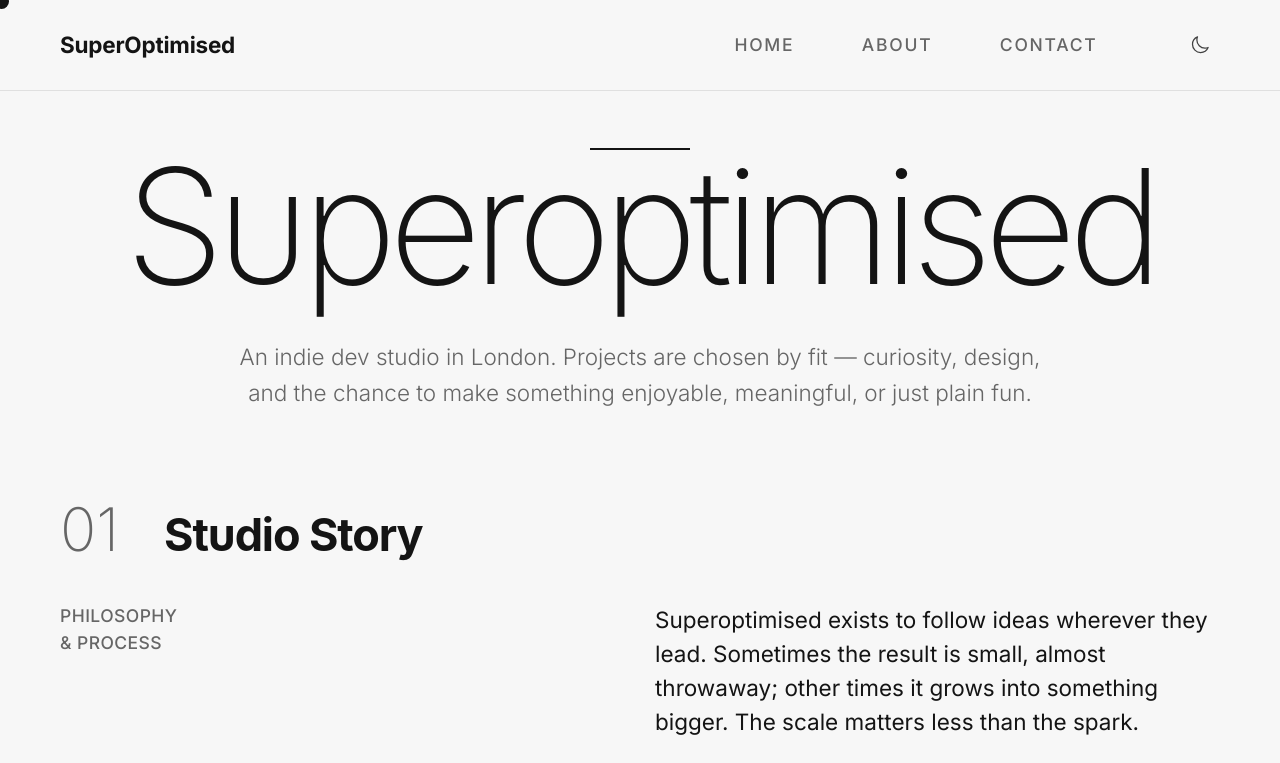
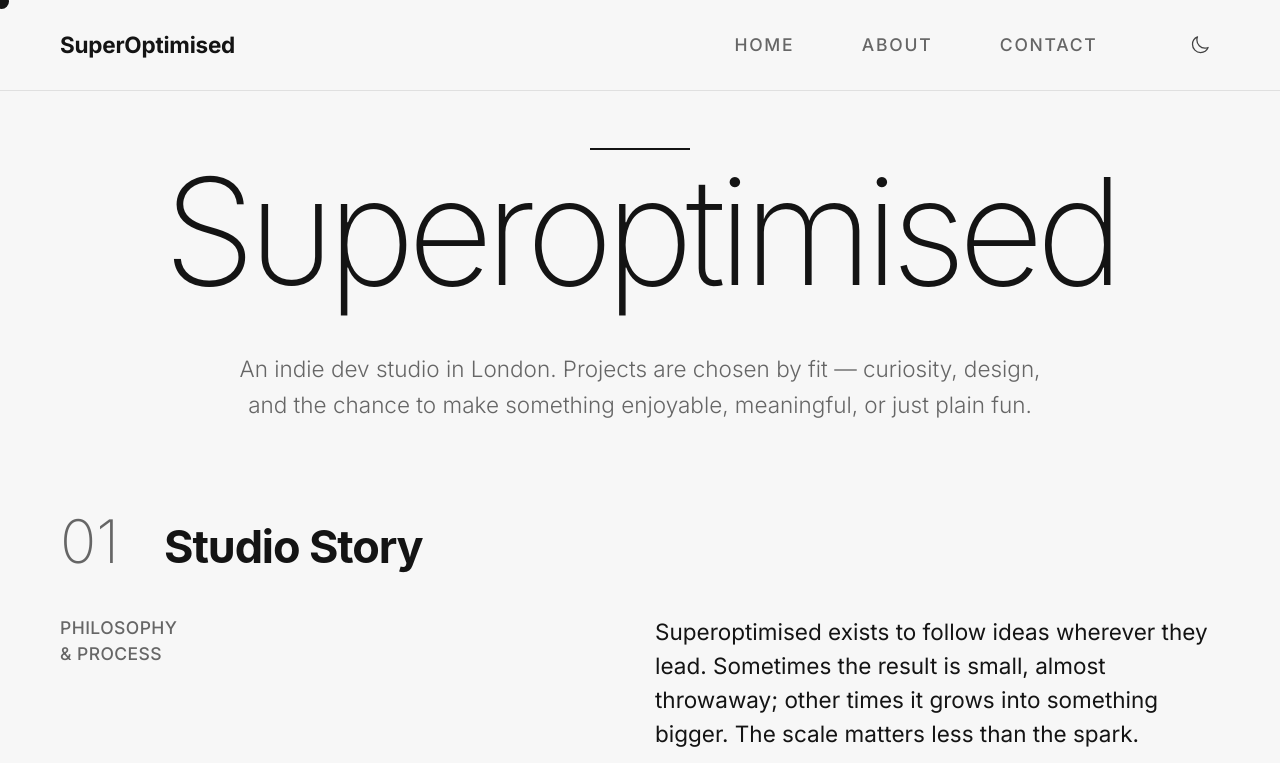
Before and after one commit to Whirlywack/suhome, a Next.js app: page / in a window 1280 px wide. Shown: the top 763 px of the page. Built offline with nearby package versions, Linux system fonts and the light colour scheme; no server answers.

Commit message:
Align typography scale with production sizing

```diff
--- a/app/globals.css
+++ b/app/globals.css
@@ -6,7 +6,7 @@
 @layer base {
   :root {
     /* Responsive Root Font Size - Perfect Scaling Foundation */
-    font-size: 100%; /* Mobile: Respects user preference (usually 16px) */
+    font-size: 100%;
 
     /* Brutalist Color System - Light Mode Architecture */
     --background: 0 0% 97%; /* updated off-white */
@@ -31,63 +31,71 @@
     /* Typography architectural variables */
     --font-feature-settings: 'cv01', 'cv02', 'cv03', 'cv04', 'cv05', 'cv06',
       'cv09', 'cv10', 'cv11';
+
+    /* Typography scale tokens */
+    --font-size-xs: 0.75rem;
+    --font-size-sm: 0.875rem;
+    --font-size-base: 1rem;
+    --font-size-lg: 1.125rem;
+    --font-size-xl: 1.25rem;
+    --font-size-2xl: 1.5rem;
+    --font-size-3xl: 1.875rem;
+    --font-size-4xl: 2.25rem;
+    --font-size-5xl: 3rem;
+    --font-size-display: clamp(1.5rem, 0.75rem + 2vw, 3rem);
+    --font-size-hero: clamp(2.25rem, 1rem + 4vw, 5rem);
+    --font-size-mega: clamp(3.5rem, 1rem + 10vw, 8rem);
+
+    --line-height-snug: 1.2;
+    --line-height-tight: 1.15;
+    --line-height-dense: 1.05;
+    --line-height-body: 1.65;
+    --letter-spacing-tight: -0.015em;
+    --letter-spacing-display: -0.02em;
+    --letter-spacing-mega: -0.05em;
   }
 
   /* Advanced Responsive Root Font Size - Multi-Screen Optimization */
 
-  /* Standard Mobile (iPhone SE, iPhone 14 Pro, etc.) */
   @media (min-width: 24rem) {
-    /* 384px */
     :root {
-      font-size: 103.125%; /* 16.5px equivalent - Standard phones optimization */
+      font-size: 103.125%;
     }
   }
 
-  /* Large Mobile/Phablet (iPhone 14 Pro Max, etc.) */
   @media (min-width: 26.75rem) {
-    /* 428px */
     :root {
-      font-size: 106.25%; /* 17px equivalent - Larger phones need bigger text */
+      font-size: 106.25%;
     }
   }
 
-  /* Mobile Landscape/Small Tablet */
   @media (min-width: 36rem) {
-    /* 576px */
     :root {
-      font-size: 112.5%; /* 18px equivalent - Landscape reading optimization */
+      font-size: 112.5%;
     }
   }
 
-  /* Tablet Portrait */
   @media (min-width: 48rem) {
-    /* 768px */
     :root {
-      font-size: 118.75%; /* 19px equivalent - Tablet-specific readability */
+      font-size: 118.75%;
     }
   }
 
-  /* Desktop/Laptop */
   @media (min-width: 64rem) {
-    /* 1024px */
     :root {
-      font-size: 125%; /* 20px equivalent - Desktop optimization */
+      font-size: 125%;
     }
   }
 
-  /* Large Desktop */
   @media (min-width: 90rem) {
-    /* 1440px */
     :root {
-      font-size: 131.25%; /* 21px equivalent - Large screen readability */
+      font-size: 131.25%;
     }
   }
 
-  /* 4K/Ultra-wide */
   @media (min-width: 160rem) {
-    /* 2560px */
     :root {
-      font-size: 137.5%; /* 22px equivalent - Maximum readability */
+      font-size: 137.5%;
     }
   }
 
@@ -165,17 +173,6 @@
     @apply font-display tracking-tight;
   }
 
-  /* Mathematical line height system */
-  .text-mega {
-    line-height: 0.9;
-  }
-  .text-hero {
-    line-height: 1.1;
-  }
-  .text-display {
-    line-height: 1.2;
-  }
-
   /* Anchor scrolling configuration for fixed header */
   [id] {
     scroll-margin-top: var(--nav-h);
@@ -216,36 +213,8 @@
     z-index: 50;
   }
 
-  /* Container query setup for hero section */
-  #home {
-    container-type: inline-size;
-    container-name: hero;
-  }
-
-  /* Hero title with modern container queries - no conflicting systems */
   h1.hero-title {
-    /* Mobile-first with container query units */
-    font-size: clamp(3.5rem, 12cqi, 5rem);
-    letter-spacing: -0.03em;
-    line-height: 0.9;
-  }
-
-  /* Tablet: container-based breakpoint */
-  @container hero (min-width: 576px) {
-    h1.hero-title {
-      font-size: clamp(5rem, 10cqi, 8rem);
-      letter-spacing: -0.04em;
-      line-height: 0.87;
-    }
-  }
-
-  /* Desktop: fixed size for large containers */
-  @container hero (min-width: 1024px) {
-    h1.hero-title {
-      font-size: 8rem;
-      letter-spacing: -0.05em;
-      line-height: 0.85;
-    }
+    text-wrap: balance;
   }
 
   /* Hero title decorative line above */
@@ -281,7 +250,7 @@
   .architectural-section {
     @apply py-3xl;
     /* Perfect Fifth spacing - Scales harmoniously with font size */
-    max-width: 72rem; /* Optimal reading width - 1152px at 16px, scales proportionally */
+    max-width: 72rem; /* Optimal reading width - 1152px at 16px */
     margin: 0 auto;
     /* No additional padding - relies on container system for responsive spacing */
   }
--- a/tailwind.config.ts
+++ b/tailwind.config.ts
@@ -79,33 +79,26 @@ const config: Config = {
         // Use HSL design tokens above for all styling
       },
       fontSize: {
-        // Perfect Typography Scale - Musical Harmony + Golden Ratio
-        xs: ['0.75rem', { lineHeight: '1.4' }], // 12px - Captions, fine print
-        sm: ['0.875rem', { lineHeight: '1.5' }], // 14px - Small text, UI labels
-        base: ['1rem', { lineHeight: '1.6' }], // 16px - Body text baseline
-        lg: ['1.125rem', { lineHeight: '1.6' }], // 18px - Large body text
-        xl: ['1.25rem', { lineHeight: '1.5' }], // 20px - Subheadings
-        '2xl': ['1.5rem', { lineHeight: '1.4' }], // 24px - Section headings (Perfect Fifth)
-        '3xl': ['1.875rem', { lineHeight: '1.3' }], // 30px - Major headings (Golden Ratio)
-        '4xl': ['2.25rem', { lineHeight: '1.2' }], // 36px - Page headings (Perfect Fifth from 2xl)
-        '5xl': ['3rem', { lineHeight: '1.1' }], // 48px - Hero headings (Perfect Fifth from 3xl)
-        '6xl': ['3.75rem', { lineHeight: '1.05' }], // 60px - Display headings (Golden Ratio)
-        '7xl': ['4.5rem', { lineHeight: '1' }], // 72px - Mega headings (Perfect Fifth)
-        '8xl': ['6rem', { lineHeight: '0.95' }], // 96px - Ultra display (Perfect Fifth)
-        '9xl': ['8rem', { lineHeight: '0.9' }], // 128px - Maximum impact (Perfect Fifth)
-
-        // Responsive clamp versions for fluid scaling
+        xs: ['var(--font-size-xs)', { lineHeight: '1.4' }],
+        sm: ['var(--font-size-sm)', { lineHeight: '1.45' }],
+        base: ['var(--font-size-base)', { lineHeight: 'var(--line-height-body)' }],
+        lg: ['var(--font-size-lg)', { lineHeight: '1.55' }],
+        xl: ['var(--font-size-xl)', { lineHeight: '1.35' }],
+        '2xl': ['var(--font-size-2xl)', { lineHeight: '1.25' }],
+        '3xl': ['var(--font-size-3xl)', { lineHeight: '1.2' }],
+        '4xl': ['var(--font-size-4xl)', { lineHeight: '1.15' }],
+        '5xl': ['var(--font-size-5xl)', { lineHeight: '1.1' }],
+        display: [
+          'var(--font-size-display)',
+          { lineHeight: '1.2', letterSpacing: 'var(--letter-spacing-tight)' },
+        ],
         hero: [
-          'clamp(2.25rem, 1rem + 3vw, 4.5rem)',
-          { lineHeight: '1.1', letterSpacing: '-0.01em' },
-        ],
-        display: [
-          'clamp(1.5rem, 0.75rem + 2vw, 3rem)',
-          { lineHeight: '1.2', letterSpacing: 'normal' },
+          'var(--font-size-hero)',
+          { lineHeight: '1.1', letterSpacing: 'var(--letter-spacing-display)' },
         ],
         mega: [
-          'clamp(3rem, 1rem + 4vw, 8rem)',
-          { lineHeight: '0.95', letterSpacing: '-0.02em' },
+          'var(--font-size-mega)',
+          { lineHeight: '1.05', letterSpacing: 'var(--letter-spacing-mega)' },
         ],
       },
 
```
Also changed, not shown: 1 other file (tests, documents, lock files or other folders).
